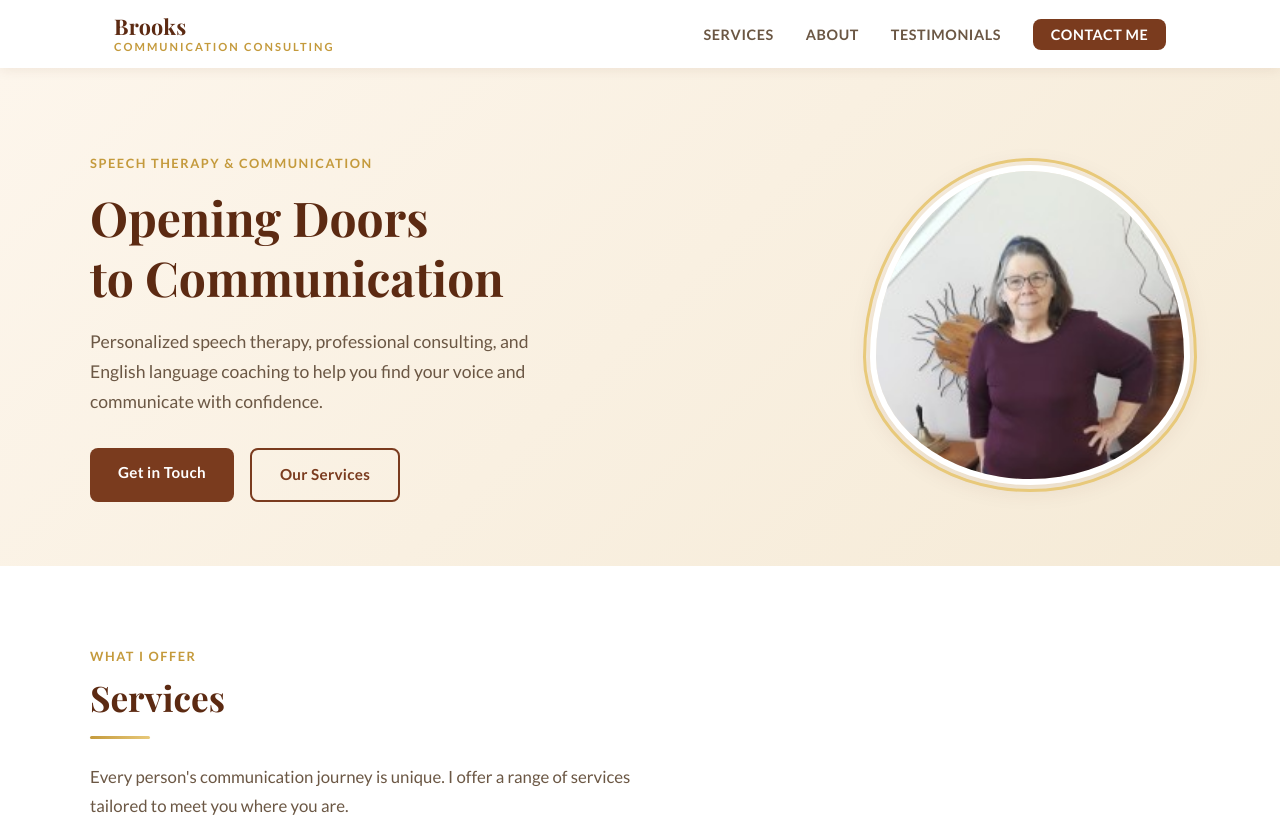
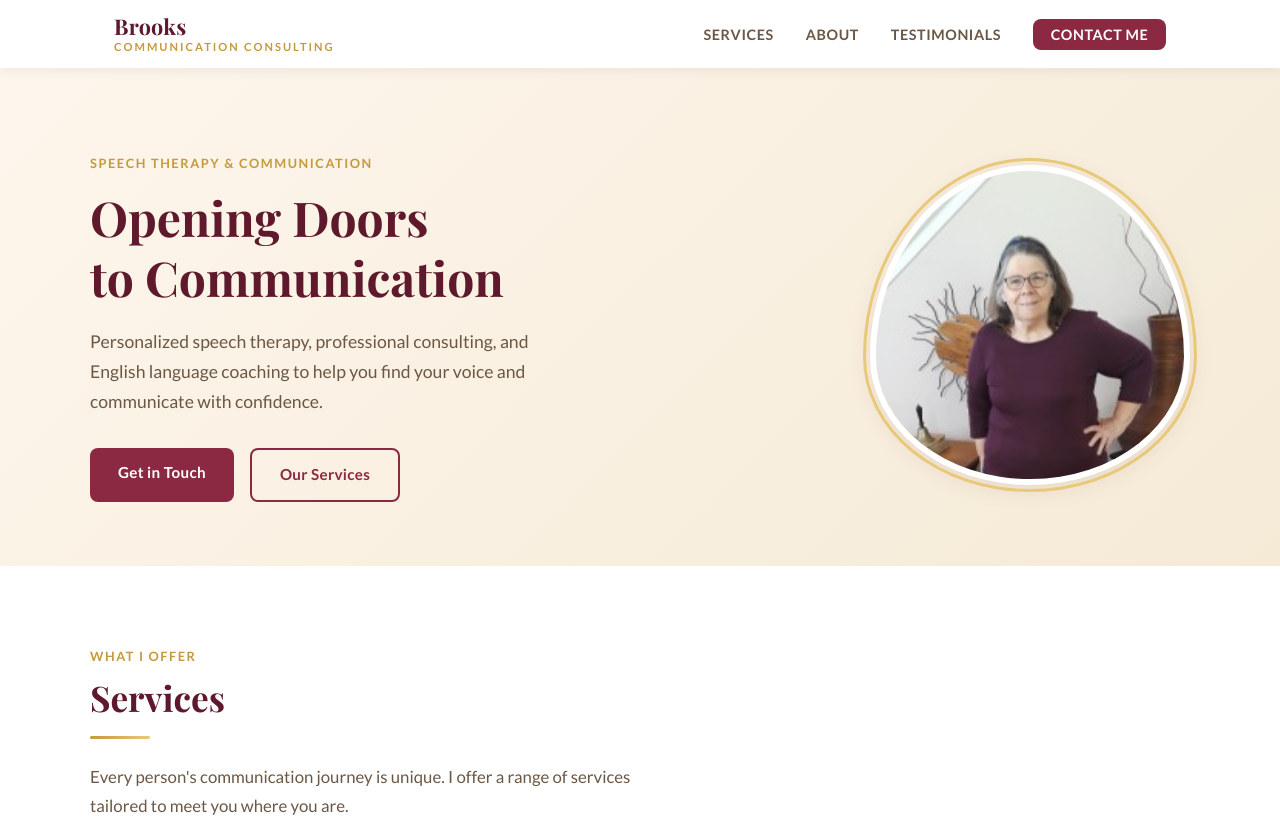
Before and after one commit to cookingsai/brooks-communication-consulting, a plain HTML site: page index.html in a window 1280 px wide. Shown: the top 823 px of the page. Drawn offline with nearby package versions, Linux system fonts and the light colour scheme.

Commit message:
Switch theme from brown to burgundy
Co-Authored-By: Claude Opus 4.7 (1M context) <noreply@anthropic.com>

```diff
--- a/index.html
+++ b/index.html
@@ -16,8 +16,8 @@
     *, *::before, *::after { box-sizing: border-box; margin: 0; padding: 0; }
 
     :root {
-      --brown:      #7A3B1E;
-      --brown-dark: #5C2A12;
+      --brown:      #8B2942;
+      --brown-dark: #5E1A2C;
       --gold:       #C49A3C;
       --gold-light: #E8C97A;
       --cream:      #FDF6EC;
@@ -26,7 +26,7 @@
       --text-light: #6B5744;
       --white:      #FFFFFF;
       --radius:     8px;
-      --shadow:     0 4px 24px rgba(90,42,18,.10);
+      --shadow:     0 4px 24px rgba(94,26,44,.10);
       --transition: .25s ease;
     }
 
@@ -55,7 +55,7 @@
       top: 0;
       z-index: 100;
       background: var(--white);
-      box-shadow: 0 2px 12px rgba(90,42,18,.08);
+      box-shadow: 0 2px 12px rgba(94,26,44,.08);
     }
 
     .nav__inner {
@@ -272,7 +272,7 @@
 
     .service-card:hover {
       transform: translateY(-4px);
-      box-shadow: 0 8px 32px rgba(90,42,18,.14);
+      box-shadow: 0 8px 32px rgba(94,26,44,.14);
     }
 
     .service-card__icon {
@@ -420,7 +420,7 @@
     .form__textarea:focus {
       outline: none;
       border-color: var(--brown);
-      box-shadow: 0 0 0 3px rgba(122,59,30,.12);
+      box-shadow: 0 0 0 3px rgba(139,41,66,.12);
     }
 
     .form__textarea { resize: vertical; min-height: 130px; }
```
